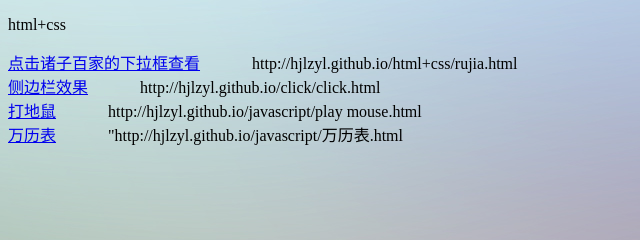
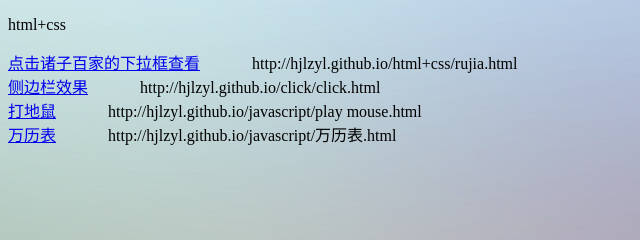
Before and after one commit to hjlzyl/good, a plain HTML site: page index.html in a window 1280 px wide. Shown: the top 240 px of the page, 0-640 px from the left. Drawn offline with Linux system fonts and the light colour scheme; files whose address does not match are found by name.

Commit message:
全部提交

```diff
--- a/index.html
+++ b/index.html
@@ -19,11 +19,11 @@
     <a href="http://hjlzyl.github.io/click/click.html" target="blank">侧边栏效果</a>
     &nbsp; &nbsp; &nbsp; &nbsp; &nbsp; &nbsp;
     <span>http://hjlzyl.github.io/click/click.html</span><br>
-    <a href="http://hjlzyl.github.io/javascript/play mouse.html" target="blank">打地鼠</a>
+    <a href="http://hjlzyl.github.io/javascript/playmouse.html" target="blank">打地鼠</a>
     &nbsp; &nbsp; &nbsp; &nbsp; &nbsp; &nbsp;
     <span>http://hjlzyl.github.io/javascript/play mouse.html</span><br>
-    <a href="http://hjlzyl.github.io/javascript/万历表.html" target="blank">万历表</a>
+    <a href="http://hjlzyl.github.io/javascript/day.html" target="blank">万历表</a>
     &nbsp; &nbsp; &nbsp; &nbsp; &nbsp; &nbsp;
-    <span>"http://hjlzyl.github.io/javascript/万历表.html</span><br>
+    <span>http://hjlzyl.github.io/javascript/万历表.html</span><br>
 </body>
 </html>
```
Also changed, not shown: javascript/play mouse/day.html (renamed from javascript/万历表.html), javascript/play mouse/playmouse.html (renamed from javascript/play mouse/play mouse.html).
